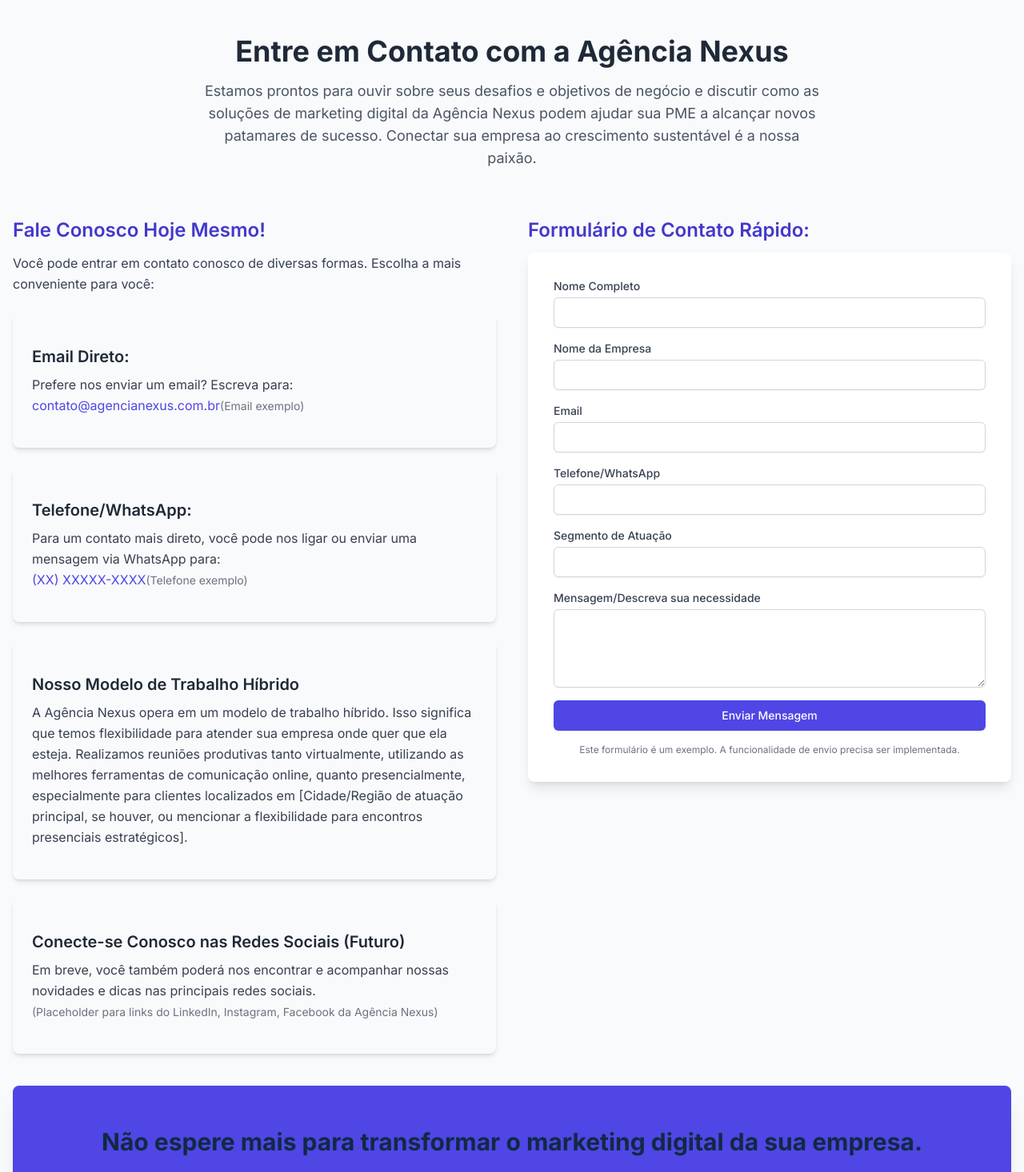
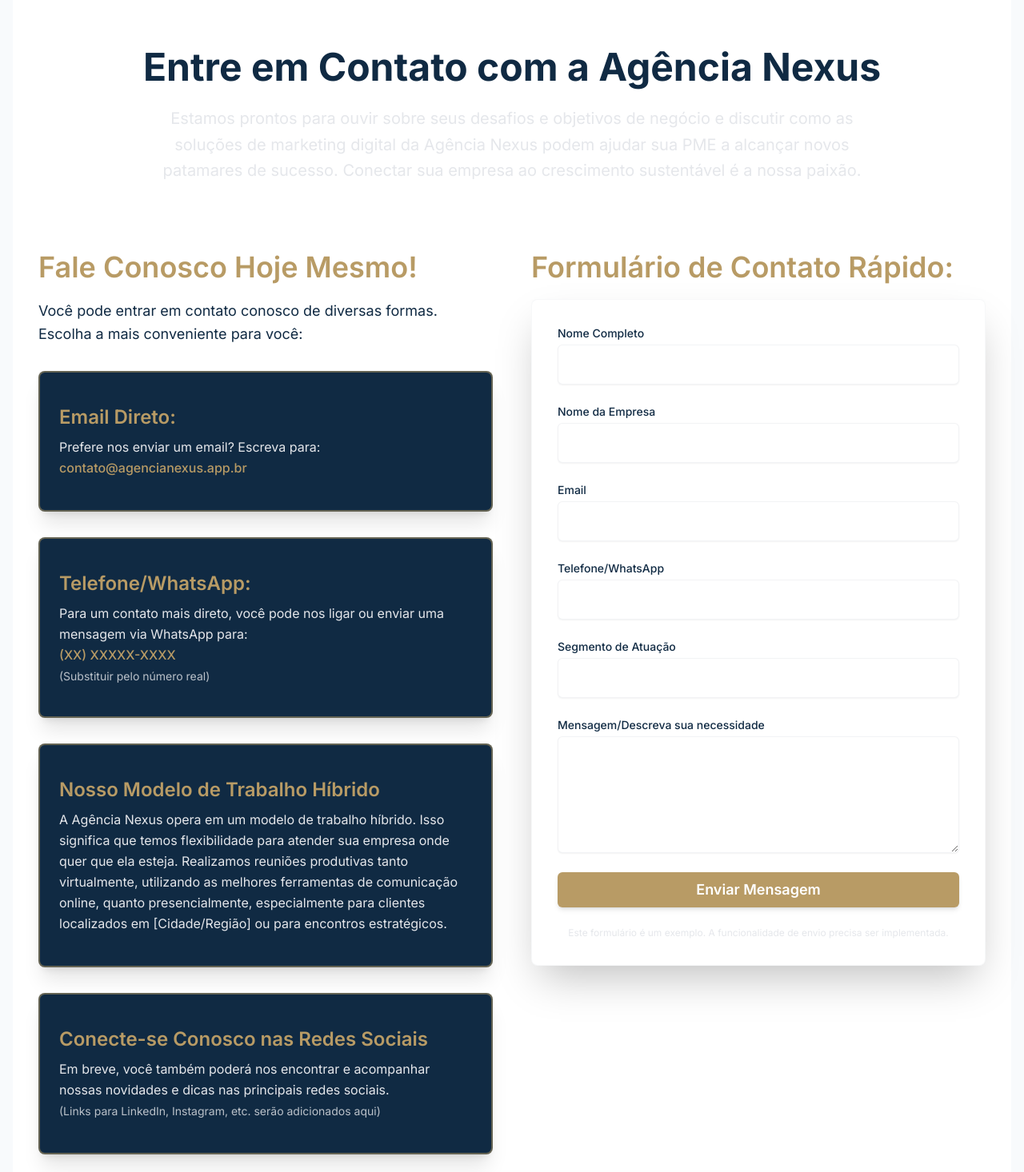
Before and after one commit to AgenciaNexus25/agencia-nexus-site, a Next.js app: page /contato in a window 1280 px wide. Shown: the part 100-1566 px from the top of the page at 80% size. Built offline with nearby package versions, Linux system fonts and the light colour scheme.

Commit message:
Harmoniza estilos e cores das páginas institucionais (Sobre, Serviços, Diferenciais, Contato)

```diff
--- a/src/app/contato/page.tsx
+++ b/src/app/contato/page.tsx
@@ -1,4 +1,5 @@
 import type { Metadata } from "next";
+import Link from 'next/link';
 
 export const metadata: Metadata = {
   title: "Contato | Agência Nexus",
@@ -8,99 +9,101 @@
 // TODO: Implementar um formulário de contato funcional ou integrar com um serviço de terceiros.
 const ContactForm = () => {
   return (
-    <form className="space-y-4 bg-white p-8 rounded-lg shadow-lg">
+    <form className="space-y-6 bg-nexus-white p-8 rounded-lg shadow-2xl border border-nexus-gray/30">
       <div>
-        <label htmlFor="fullName" className="block text-sm font-medium text-gray-700">Nome Completo</label>
-        <input type="text" name="fullName" id="fullName" autoComplete="name" className="mt-1 block w-full px-3 py-2 border border-gray-300 rounded-md shadow-sm focus:outline-none focus:ring-indigo-500 focus:border-indigo-500 sm:text-sm" />
+        <label htmlFor="fullName" className="block text-sm font-medium text-nexus-blue">Nome Completo</label>
+        <input type="text" name="fullName" id="fullName" autoComplete="name" className="mt-1 block w-full px-4 py-3 border border-nexus-gray/50 rounded-md shadow-sm focus:outline-none focus:ring-nexus-gold focus:border-nexus-gold sm:text-base text-nexus-blue" />
       </div>
       <div>
-        <label htmlFor="companyName" className="block text-sm font-medium text-gray-700">Nome da Empresa</label>
-        <input type="text" name="companyName" id="companyName" autoComplete="organization" className="mt-1 block w-full px-3 py-2 border border-gray-300 rounded-md shadow-sm focus:outline-none focus:ring-indigo-500 focus:border-indigo-500 sm:text-sm" />
+        <label htmlFor="companyName" className="block text-sm font-medium text-nexus-blue">Nome da Empresa</label>
+        <input type="text" name="companyName" id="companyName" autoComplete="organization" className="mt-1 block w-full px-4 py-3 border border-nexus-gray/50 rounded-md shadow-sm focus:outline-none focus:ring-nexus-gold focus:border-nexus-gold sm:text-base text-nexus-blue" />
       </div>
       <div>
-        <label htmlFor="email" className="block text-sm font-medium text-gray-700">Email</label>
-        <input type="email" name="email" id="email" autoComplete="email" className="mt-1 block w-full px-3 py-2 border border-gray-300 rounded-md shadow-sm focus:outline-none focus:ring-indigo-500 focus:border-indigo-500 sm:text-sm" />
+        <label htmlFor="email" className="block text-sm font-medium text-nexus-blue">Email</label>
+        <input type="email" name="email" id="email" autoComplete="email" className="mt-1 block w-full px-4 py-3 border border-nexus-gray/50 rounded-md shadow-sm focus:outline-none focus:ring-nexus-gold focus:border-nexus-gold sm:text-base text-nexus-blue" />
       </div>
       <div>
-        <label htmlFor="phone" className="block text-sm font-medium text-gray-700">Telefone/WhatsApp</label>
-        <input type="tel" name="phone" id="phone" autoComplete="tel" className="mt-1 block w-full px-3 py-2 border border-gray-300 rounded-md shadow-sm focus:outline-none focus:ring-indigo-500 focus:border-indigo-500 sm:text-sm" />
+        <label htmlFor="phone" className="block text-sm font-medium text-nexus-blue">Telefone/WhatsApp</label>
+        <input type="tel" name="phone" id="phone" autoComplete="tel" className="mt-1 block w-full px-4 py-3 border border-nexus-gray/50 rounded-md shadow-sm focus:outline-none focus:ring-nexus-gold focus:border-nexus-gold sm:text-base text-nexus-blue" />
       </div>
       <div>
-        <label htmlFor="segment" className="block text-sm font-medium text-gray-700">Segmento de Atuação</label>
-        <input type="text" name="segment" id="segment" className="mt-1 block w-full px-3 py-2 border border-gray-300 rounded-md shadow-sm focus:outline-none focus:ring-indigo-500 focus:border-indigo-500 sm:text-sm" />
+        <label htmlFor="segment" className="block text-sm font-medium text-nexus-blue">Segmento de Atuação</label>
+        <input type="text" name="segment" id="segment" className="mt-1 block w-full px-4 py-3 border border-nexus-gray/50 rounded-md shadow-sm focus:outline-none focus:ring-nexus-gold focus:border-nexus-gold sm:text-base text-nexus-blue" />
       </div>
       <div>
-        <label htmlFor="message" className="block text-sm font-medium text-gray-700">Mensagem/Descreva sua necessidade</label>
-        <textarea name="message" id="message" rows={4} className="mt-1 block w-full px-3 py-2 border border-gray-300 rounded-md shadow-sm focus:outline-none focus:ring-indigo-500 focus:border-indigo-500 sm:text-sm"></textarea>
+        <label htmlFor="message" className="block text-sm font-medium text-nexus-blue">Mensagem/Descreva sua necessidade</label>
+        <textarea name="message" id="message" rows={5} className="mt-1 block w-full px-4 py-3 border border-nexus-gray/50 rounded-md shadow-sm focus:outline-none focus:ring-nexus-gold focus:border-nexus-gold sm:text-base text-nexus-blue"></textarea>
       </div>
       <div>
-        <button type="submit" className="w-full flex justify-center py-2 px-4 border border-transparent rounded-md shadow-sm text-sm font-medium text-white bg-indigo-600 hover:bg-indigo-700 focus:outline-none focus:ring-2 focus:ring-offset-2 focus:ring-indigo-500">
+        <button type="submit" className="w-full btn-primary text-lg shadow-md transform hover:scale-105 transition-transform duration-300">
           Enviar Mensagem
         </button>
       </div>
-      <p className="text-xs text-gray-500 text-center">Este formulário é um exemplo. A funcionalidade de envio precisa ser implementada.</p>
+      <p className="text-xs text-nexus-gray text-center">Este formulário é um exemplo. A funcionalidade de envio precisa ser implementada.</p>
     </form>
   );
 }
 
 export default function ContatoPage() {
   return (
-    <div className="space-y-10 py-8 px-4 md:px-0">
-      <section className="text-center">
-        <h1 className="text-4xl font-bold text-gray-800 mb-4">Entre em Contato com a Agência Nexus</h1>
-        <p className="text-lg text-gray-600 max-w-3xl mx-auto">
+    <div className="space-y-10 py-12 px-4 sm:px-6 lg:px-8 bg-nexus-white text-nexus-blue">
+      <section className="text-center mb-16">
+        <h1 className="text-5xl font-bold text-nexus-blue mb-6">Entre em Contato com a Agência Nexus</h1>
+        <p className="text-xl text-nexus-gray max-w-4xl mx-auto leading-relaxed">
           Estamos prontos para ouvir sobre seus desafios e objetivos de negócio e discutir como as soluções de marketing digital da Agência Nexus podem ajudar sua PME a alcançar novos patamares de sucesso. Conectar sua empresa ao crescimento sustentável é a nossa paixão.
         </p>
       </section>
 
-      <section className="grid md:grid-cols-2 gap-10 items-start">
-        <div className="space-y-6">
+      <section className="grid md:grid-cols-2 gap-12 items-start">
+        <div className="space-y-8">
           <div>
-            <h2 className="text-2xl font-semibold text-indigo-700 mb-3">Fale Conosco Hoje Mesmo!</h2>
-            <p className="text-gray-700 leading-relaxed mb-4">
+            <h2 className="text-4xl font-semibold text-nexus-gold mb-5">Fale Conosco Hoje Mesmo!</h2>
+            <p className="text-nexus-blue text-lg leading-relaxed mb-4">
               Você pode entrar em contato conosco de diversas formas. Escolha a mais conveniente para você:
             </p>
           </div>
-          <div className="bg-gray-50 p-6 rounded-lg shadow-md">
-            <h3 className="text-xl font-semibold text-gray-800 mb-2">Email Direto:</h3>
-            <p className="text-gray-700">
+          <div className="bg-nexus-blue text-nexus-white p-6 rounded-lg shadow-xl border-2 border-nexus-gold/50 transform hover:-translate-y-1 transition-transform duration-300">
+            <h3 className="text-2xl font-semibold text-nexus-gold mb-2">Email Direto:</h3>
+            <p className="text-nexus-gray">
               Prefere nos enviar um email? Escreva para:<br />
-              <a href="mailto:contato@agencianexus.com.br" className="text-indigo-600 hover:underline">contato@agencianexus.com.br</a>
-              <span className="text-sm text-gray-500">(Email exemplo)</span>
+              <a href="mailto:contato@agencianexus.app.br" className="text-nexus-gold hover:underline font-medium">contato@agencianexus.app.br</a>
             </p>
           </div>
-          <div className="bg-gray-50 p-6 rounded-lg shadow-md">
-            <h3 className="text-xl font-semibold text-gray-800 mb-2">Telefone/WhatsApp:</h3>
-            <p className="text-gray-700">
+          <div className="bg-nexus-blue text-nexus-white p-6 rounded-lg shadow-xl border-2 border-nexus-gold/50 transform hover:-translate-y-1 transition-transform duration-300">
+            <h3 className="text-2xl font-semibold text-nexus-gold mb-2">Telefone/WhatsApp:</h3>
+            <p className="text-nexus-gray">
               Para um contato mais direto, você pode nos ligar ou enviar uma mensagem via WhatsApp para:<br />
-              <a href="tel:+55XXXXXX-XXXX" className="text-indigo-600 hover:underline">(XX) XXXXX-XXXX</a>
-              <span className="text-sm text-gray-500">(Telefone exemplo)</span>
+              <a href="tel:+550000000000" className="text-nexus-gold hover:underline font-medium">(XX) XXXXX-XXXX</a>
+              <span className="text-sm text-nexus-gray/80 block mt-1">(Substituir pelo número real)</span>
             </p>
           </div>
-          <div className="bg-gray-50 p-6 rounded-lg shadow-md">
-            <h3 className="text-xl font-semibold text-gray-800 mb-2">Nosso Modelo de Trabalho Híbrido</h3>
-            <p className="text-gray-700 leading-relaxed">
-              A Agência Nexus opera em um modelo de trabalho híbrido. Isso significa que temos flexibilidade para atender sua empresa onde quer que ela esteja. Realizamos reuniões produtivas tanto virtualmente, utilizando as melhores ferramentas de comunicação online, quanto presencialmente, especialmente para clientes localizados em [Cidade/Região de atuação principal, se houver, ou mencionar a flexibilidade para encontros presenciais estratégicos].
+          <div className="bg-nexus-blue text-nexus-white p-6 rounded-lg shadow-xl border-2 border-nexus-gold/50 transform hover:-translate-y-1 transition-transform duration-300">
+            <h3 className="text-2xl font-semibold text-nexus-gold mb-2">Nosso Modelo de Trabalho Híbrido</h3>
+            <p className="text-nexus-gray leading-relaxed">
+              A Agência Nexus opera em um modelo de trabalho híbrido. Isso significa que temos flexibilidade para atender sua empresa onde quer que ela esteja. Realizamos reuniões produtivas tanto virtualmente, utilizando as melhores ferramentas de comunicação online, quanto presencialmente, especialmente para clientes localizados em [Cidade/Região] ou para encontros estratégicos.
             </p>
           </div>
-           <div className="bg-gray-50 p-6 rounded-lg shadow-md">
-            <h3 className="text-xl font-semibold text-gray-800 mb-2">Conecte-se Conosco nas Redes Sociais (Futuro)</h3>
-            <p className="text-gray-700 leading-relaxed">
+           <div className="bg-nexus-blue text-nexus-white p-6 rounded-lg shadow-xl border-2 border-nexus-gold/50 transform hover:-translate-y-1 transition-transform duration-300">
+            <h3 className="text-2xl font-semibold text-nexus-gold mb-2">Conecte-se Conosco nas Redes Sociais</h3>
+            <p className="text-nexus-gray leading-relaxed">
               Em breve, você também poderá nos encontrar e acompanhar nossas novidades e dicas nas principais redes sociais.
-              <br/><span className="text-sm text-gray-500">(Placeholder para links do LinkedIn, Instagram, Facebook da Agência Nexus)</span>
+              <br/><span className="text-sm text-nexus-gray/80">(Links para LinkedIn, Instagram, etc. serão adicionados aqui)</span>
             </p>
           </div>
         </div>
 
         <div>
-          <h2 className="text-2xl font-semibold text-indigo-700 mb-3 text-center md:text-left">Formulário de Contato Rápido:</h2>
+          <h2 className="text-4xl font-semibold text-nexus-gold mb-5 text-center md:text-left">Formulário de Contato Rápido:</h2>
           <ContactForm />
         </div>
       </section>
 
-      <section className="text-center mt-12 py-8 bg-indigo-600 text-white rounded-lg shadow-xl">
-        <h2 className="text-3xl font-bold mb-4">Não espere mais para transformar o marketing digital da sua empresa.</h2>
-        <p className="text-xl">A Agência Nexus está pronta para ser sua parceira estratégica rumo ao sucesso!</p>
+      <section className="text-center mt-16 py-16 bg-nexus-gold text-nexus-blue rounded-lg shadow-2xl px-4 sm:px-6 lg:px-8">
+        <h2 className="text-4xl font-semibold mb-6">Não espere mais para transformar o marketing digital da sua empresa.</h2>
+        <p className="text-xl mb-8">A Agência Nexus está pronta para ser sua parceira estratégica rumo ao sucesso!</p>
+        <Link href="/contato" className="bg-nexus-blue text-nexus-white font-bold py-4 px-10 rounded-lg text-xl hover:bg-opacity-90 transition duration-300 shadow-lg transform hover:scale-105">
+          Vamos Conversar!
+        </Link>
       </section>
     </div>
   );
--- a/src/app/servicos/page.tsx
+++ b/src/app/servicos/page.tsx
@@ -74,31 +74,33 @@
 
 export default function ServicosPage() {
   return (
-    <div className="space-y-10 py-8 px-4 md:px-0">
-      <section className="text-center">
-        <h1 className="text-4xl font-bold text-gray-800 mb-4">Nossos Serviços de Marketing Digital para PMEs</h1>
-        <p className="text-lg text-gray-600 max-w-3xl mx-auto">
+    <div className="space-y-10 py-12 px-4 sm:px-6 lg:px-8 bg-nexus-white text-nexus-blue">
+      <section className="text-center mb-16">
+        <h1 className="text-5xl font-bold text-nexus-blue mb-6">Nossos Serviços de Marketing Digital para PMEs</h1>
+        <p className="text-xl text-nexus-gray max-w-4xl mx-auto leading-relaxed">
           A Agência Nexus oferece um portfólio completo e integrado de serviços de marketing digital, cuidadosamente selecionados para atender às necessidades específicas de pequenas e médias empresas (PMEs) nos setores de prestação de serviços e vendas. Nossa abordagem não é vender pacotes fechados, mas sim entender seus desafios e objetivos para construir uma estratégia personalizada que utilize as ferramentas certas para gerar resultados reais e mensuráveis.
         </p>
       </section>
 
       <section>
-        <h2 className="text-3xl font-semibold text-indigo-700 mb-8 text-center">Conheça Nossas Soluções:</h2>
-        <div className="grid md:grid-cols-2 lg:grid-cols-3 gap-8">
+        <h2 className="text-4xl font-semibold text-nexus-gold mb-12 text-center">Conheça Nossas Soluções:</h2>
+        <div className="grid md:grid-cols-2 lg:grid-cols-3 gap-10">
           {services.map((service) => (
-            <div key={service.id} className="bg-white p-6 rounded-lg shadow-lg hover:shadow-xl transition-shadow duration-300 flex flex-col">
-              <h3 className="text-2xl font-semibold text-gray-800 mb-3">{service.title}</h3>
-              <p className="text-gray-600 mb-2 text-sm"><strong>O que é?</strong> {service.description}</p>
-              <p className="text-gray-600 mb-2 text-sm"><strong>Benefícios para PMEs de Serviços e Vendas:</strong> {service.benefits}</p>
-              <p className="text-gray-600 text-sm"><strong>Como a Nexus entrega:</strong> {service.delivery}</p>
+            <div key={service.id} className="bg-nexus-blue text-nexus-white p-8 rounded-lg shadow-xl hover:shadow-2xl transition-shadow duration-300 transform hover:-translate-y-2 flex flex-col border-2 border-nexus-gold/50">
+              <h3 className="text-2xl lg:text-3xl font-semibold text-nexus-gold mb-4 min-h-[3em] flex items-center">{service.title}</h3>
+              <div className="space-y-3 text-nexus-gray text-base leading-relaxed flex-grow">
+                <p><strong className="text-nexus-white/90">O que é?</strong> {service.description}</p>
+                <p><strong className="text-nexus-white/90">Benefícios para PMEs de Serviços e Vendas:</strong> {service.benefits}</p>
+                <p><strong className="text-nexus-white/90">Como a Nexus entrega:</strong> {service.delivery}</p>
+              </div>
             </div>
           ))}
         </div>
       </section>
 
-      <section className="text-center mt-12 py-8 bg-indigo-600 text-white rounded-lg shadow-xl">
-        <h2 className="text-3xl font-bold mb-4">Pronto para conectar sua empresa aos resultados que ela merece?</h2>
-        <Link href="/contato" className="bg-yellow-400 text-gray-800 font-bold py-3 px-8 rounded-lg text-lg hover:bg-yellow-300 transition duration-300 shadow-md">
+      <section className="text-center mt-16 py-16 bg-nexus-blue text-nexus-white rounded-lg shadow-inner px-4 sm:px-6 lg:px-8">
+        <h2 className="text-4xl font-semibold text-nexus-gold mb-6">Pronto para conectar sua empresa aos resultados que ela merece?</h2>
+        <Link href="/contato" className="btn-primary text-xl shadow-lg transform hover:scale-105 transition-transform duration-300">
           Fale com um especialista da Nexus!
         </Link>
       </section>
```
Also changed, not shown: src/app/diferenciais/page.tsx (+10 -10 lines), src/app/sobre/page.tsx (+28 -24 lines).
